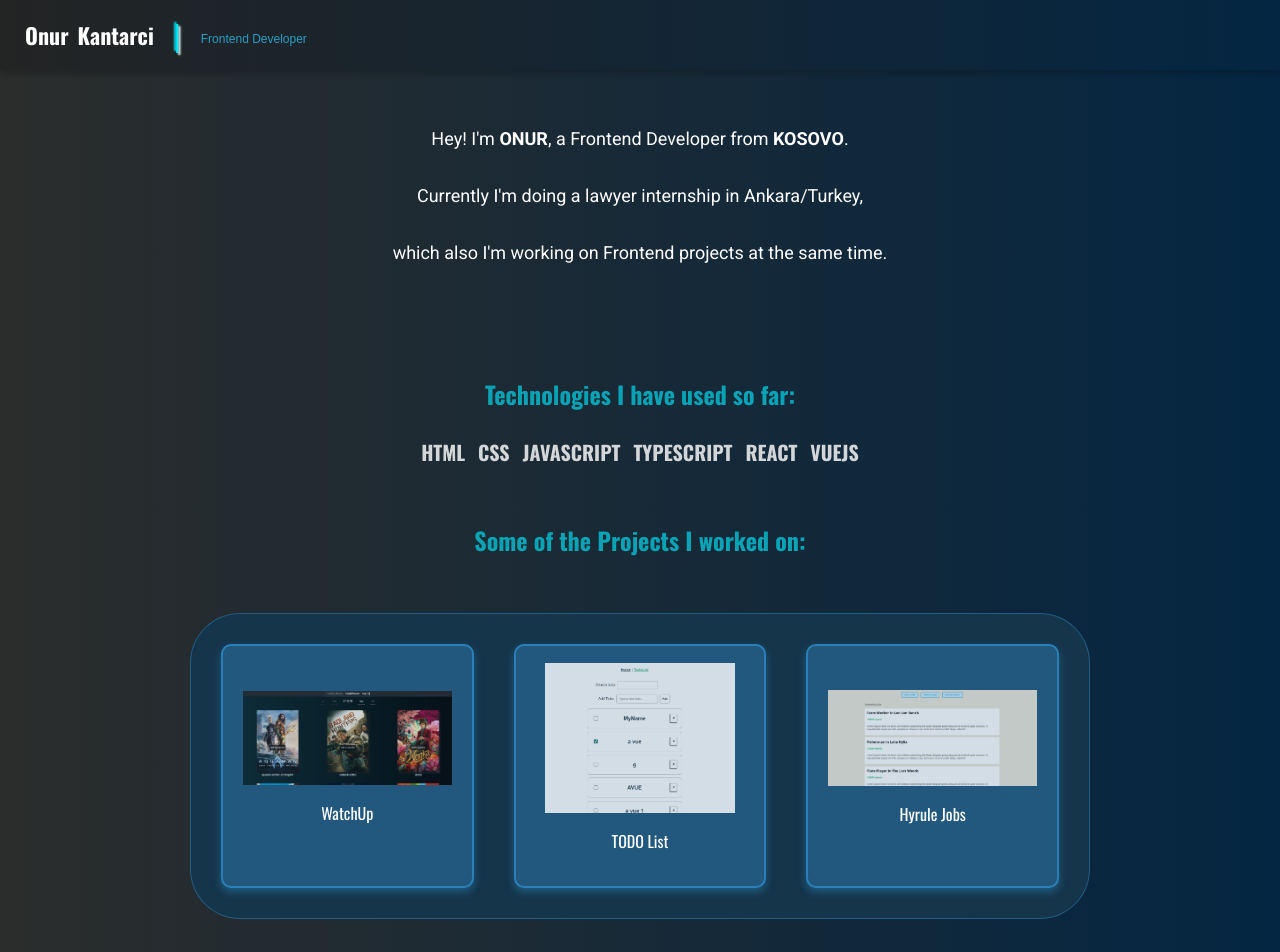
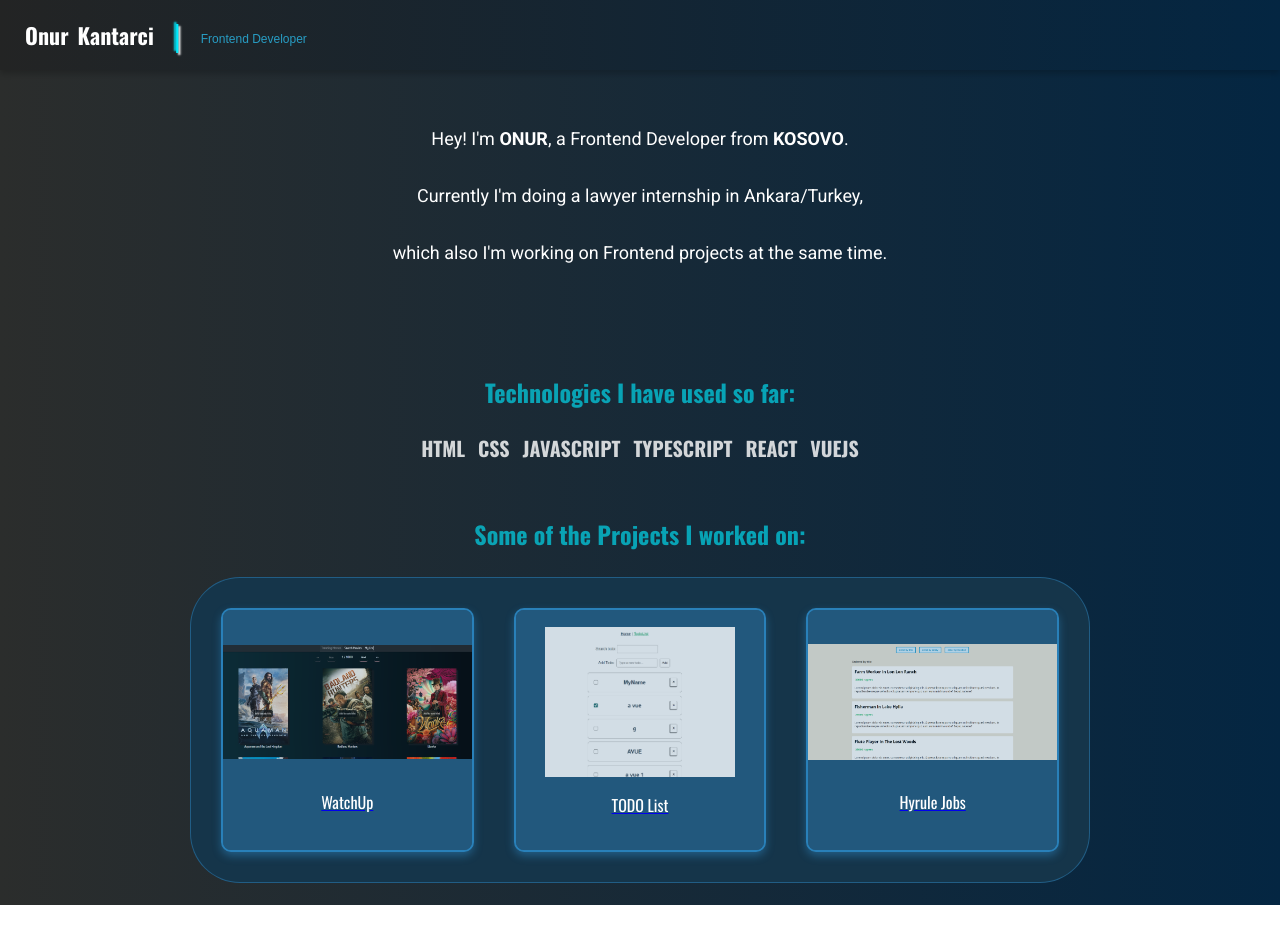
Before and after one commit to onurkantarci/onurkantarci.github.io, a Vue app: page / in a window 1280 px wide. Shown: the top 952 px of the page. After the commit the page ends 905 px from the top, so only its background shows below. Built offline with nearby package versions, Linux system fonts and the light colour scheme; some icons are missing; a web font is replaced by a local one.

Commit message:
refactor: adjust linking according to cards

```diff
--- a/package.json
+++ b/package.json
@@ -9,6 +9,7 @@
     "preview": "vite preview"
   },
   "dependencies": {
+    "oh-vue-icons": "^1.0.0-rc3",
     "vue": "^3.3.11"
   },
   "devDependencies": {
--- a/src/components/DescriptionSection.vue
+++ b/src/components/DescriptionSection.vue
@@ -22,29 +22,31 @@
 
     <div class="info-boxes">
       <div class="info-container">
-        <a
-          href="https://www.linkedin.com/in/onur-kantarci-1933672b1/overlay/projects/1434176168/multiple-media-viewer/?profileId=ACoAAEr7Sj8BcVUr5tCh79uckj2F7kTDq5n_JyY&treasuryMediaId=1706536193106"
-          target="_blank"
-          ><img src="../../public/Trending Movies.png"
-        /></a>
+        <a href="https://github.com/onurkantarci/watchup" target="_blank">
+          <div class="info-container">
+            <img src="../../public/Trending Movies.png" />
 
-        <p class="info-text">WatchUp</p>
+            <p class="info-text">WatchUp</p>
+          </div>
+        </a>
       </div>
       <div class="info-container">
-        <a
-          href="https://www.linkedin.com/in/onur-kantarci-1933672b1/overlay/projects/1437697405/multiple-media-viewer/?profileId=ACoAAEr7Sj8BcVUr5tCh79uckj2F7kTDq5n_JyY&treasuryMediaId=1706539713975"
-          target="_blank"
-          ><img src="../../public/TodoListPage.png"
-        /></a>
+        <a href="https://github.com/onurkantarci/todolist-vue" target="_blank">
+          <div class="info-container">
+            <img src="../../public/TodoListPage.png" />
 
-        <p class="info-text">TODO List</p>
+            <p class="info-text">TODO List</p>
+          </div>
+        </a>
       </div>
       <div class="info-container">
-        <a href="https://github.com/onurkantarci/hyrule-jobs" target="_blank"
-          ><img src="../../public/hyruljobs.png"
-        /></a>
+        <a href="https://github.com/onurkantarci/hyrule-jobs" target="_blank">
+          <div class="info-container">
+            <img src="../../public/hyruljobs.png" />
 
-        <p class="info-text">Hyrule Jobs</p>
+            <p class="info-text">Hyrule Jobs</p>
+          </div>
+        </a>
       </div>
     </div>
   </div>
@@ -78,7 +80,7 @@
   justify-content: center;
   gap: 20px;
   color: #00eaffa1;
-  padding: 5px;
+  padding: 3px;
 }
 .info-text {
   font-family: "Oswald", sans-serif;
@@ -97,9 +99,8 @@ img {
   border: 1px solid rgba(52, 152, 219, 0.4);
   display: flex;
   justify-content: space-around;
-  margin-top: 30px;
   border-radius: 50px;
-  margin: 50px;
+  margin: 22px 50px 22px 50px;
 }
 .info-container {
   display: flex;
```
Also changed, not shown: 1 other file (tests, documents, lock files or other folders).
